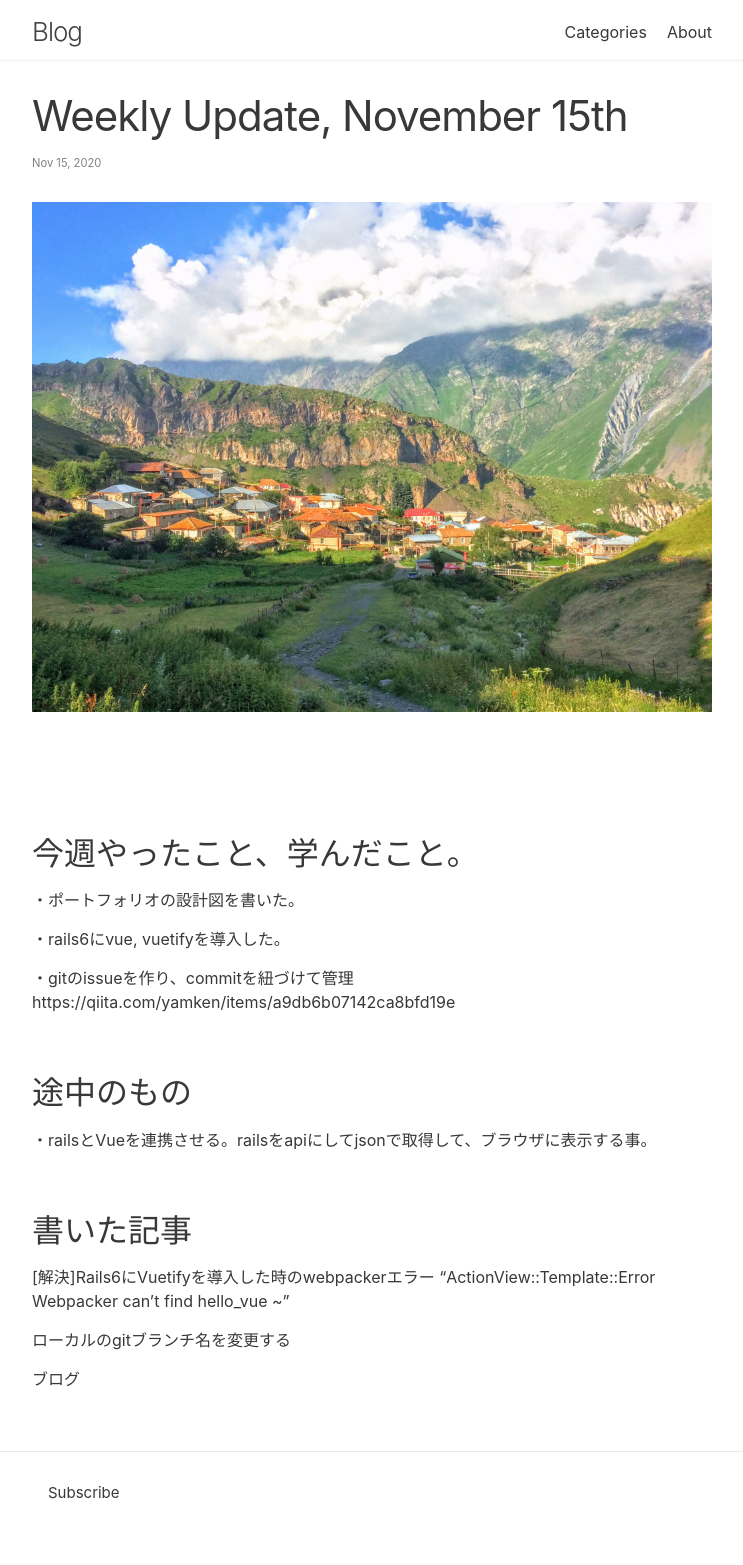
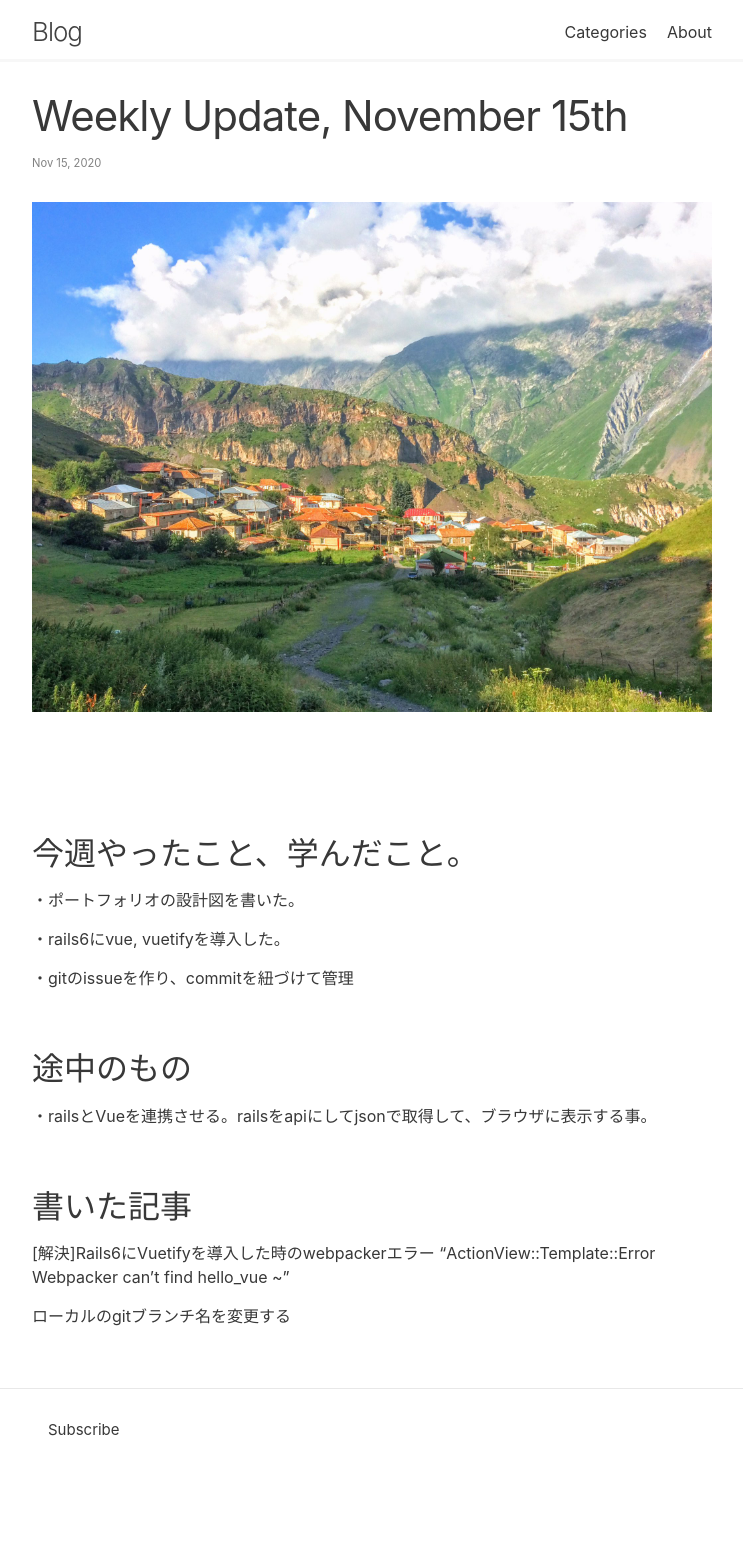
Before and after one commit to kazblog/kazblog.github.io, a Jekyll site: the page built from _posts/2020-11-15-hello, world.md, in a window 1280 px wide. Shown: the whole page, without its empty margins (268-1011 px from the left). Built offline with Jekyll 4.4.1, drawn with Linux system fonts in a browser that asks for light colours; after the commit the page ends 1502 px from its top, so only the background shows below that; part of the change alters nothing that is shown.

Commit message:
Update 2020-11-15-hello, world.md

```diff
--- a/_posts/2020-11-15-hello, world.md
+++ b/_posts/2020-11-15-hello, world.md
@@ -18,8 +18,7 @@ excerpt_separator: <!--more-->
 
 ・rails6にvue, vuetifyを導入した。<br>
 
-・gitのissueを作り、commitを紐づけて管理
-https://qiita.com/yamken/items/a9db6b07142ca8bfd19e <br>
+・gitのissueを作り、commitを紐づけて管理<br>
 
 
 ## 途中のもの
@@ -33,6 +32,3 @@ https://qiita.com/yamken/items/a9db6b07142ca8bfd19e <br>
 [[解決]Rails6にVuetifyを導入した時のwebpackerエラー "ActionView::Template::Error Webpacker can't find hello_vue ~"](https://qiita.com/kazumawada/items/057dade3845da4381b8c)<br>
 
 [ローカルのgitブランチ名を変更する](https://qiita.com/kazumawada/items/c0086af55f5d9a4e3783)
-
-
-[ブログ](https://kaz08.blogspot.com/2020/11/50.html)
```
